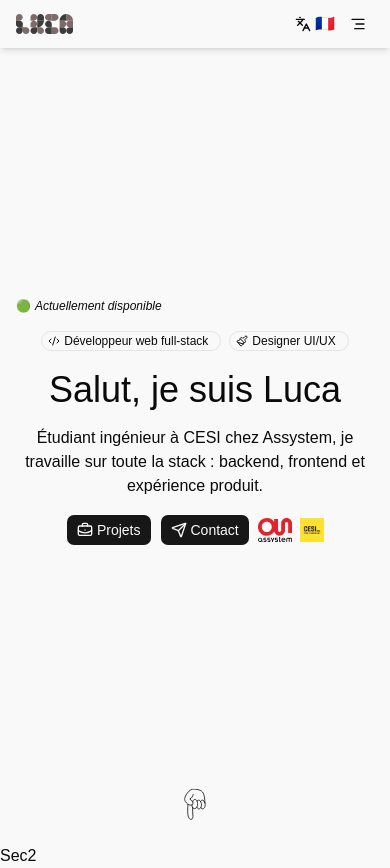
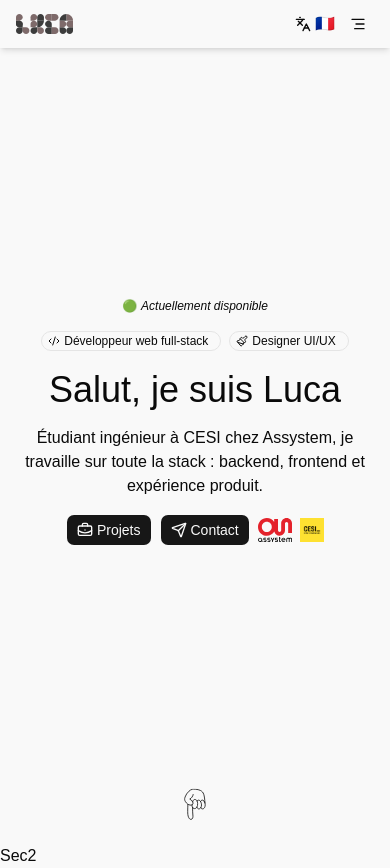
Before and after one commit to Lucacist/protfoliov15, a Next.js app: page / in a window 390 px wide. Built offline with nearby package versions, Linux system fonts and the light colour scheme; a web font is replaced by a local one.

Commit message:
Center availability status on mobile and left-align on desktop

```diff
--- a/components/home/Hero.tsx
+++ b/components/home/Hero.tsx
@@ -21,7 +21,7 @@ export default function Hero() {
     <section className="relative container mx-auto px-4 min-h-screen flex flex-col md:flex-row items-center justify-center gap-8 py-20 md:py-0">
       <div className="flex flex-col gap-4">
         {/* <img src="/landing/wave.svg" alt="Profile" className="absolute top-0 left-0 w-full object-cover" /> */}
-        <motion.div className="flex items-center gap-1"
+        <motion.div className="flex items-center gap-1 justify-center md:justify-start"
           initial={{ opacity: 0, y: 30 }}
           animate={{ opacity: 1, y: 0 }}
           transition={{ duration: 0.8, ease: "easeOut", delay: 0.4 }}
```
